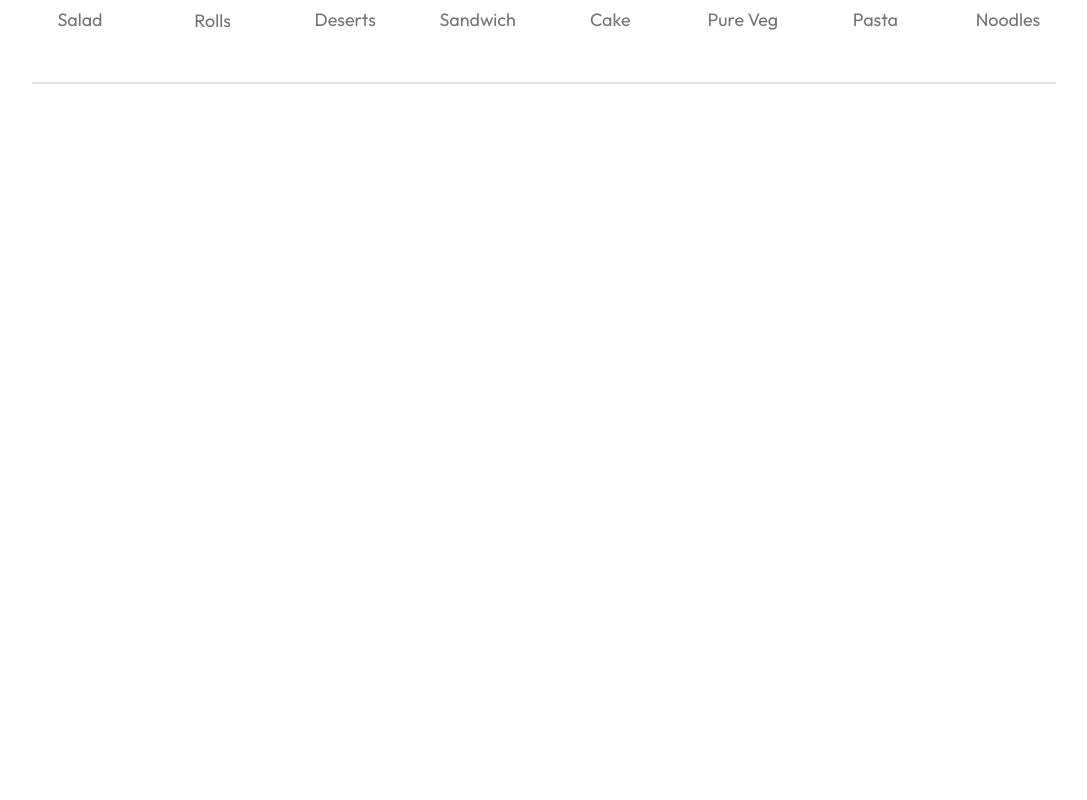
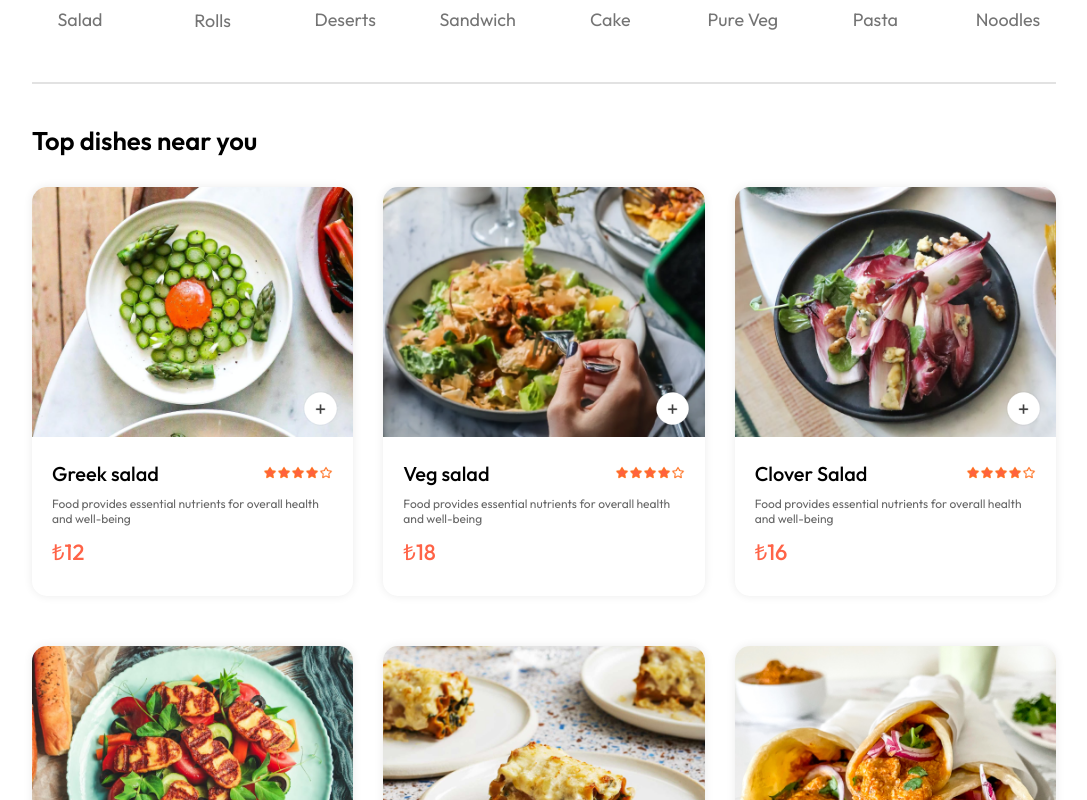
Before and after one commit to ThatDay1/Tomato-food-delivery-app, a React (Vite) app: page / in a window 1280 px wide. Shown: the part 820-1620 px from the top of the page, without its empty margins (96-1183 px from the left). Before the commit the page ends 914 px from the top, so only its background shows below. Built offline with nearby package versions, Linux system fonts and the light colour scheme.

Commit message:
food list component

```diff
--- /dev/null
+++ b/src/components/FoodDisplay/FoodDisplay.css
@@ -0,0 +1,16 @@
+.food-display {
+  margin-top: 30px;
+}
+
+.food-display h2 {
+  font-size: max(2vw, 24px);
+  font-weight: 600;
+}
+
+.food-display-list {
+  display: grid;
+  grid-template-columns: repeat(auto-fill, minmax(240px, 1fr));
+  margin-top: 30px;
+  gap: 30px;
+  row-gap: 50px;
+}
--- /dev/null
+++ b/src/components/FoodDisplay/FoodDisplay.jsx
@@ -0,0 +1,32 @@
+import React, { useContext } from 'react'
+import './FoodDisplay.css'
+import { StoreContext } from '../../context/StoreContext'
+import FoodItem from '../FoodItem/FoodItem'
+
+const FoodDisplay = ({ category }) => {
+  const { food_list } = useContext(StoreContext)
+
+  return (
+    <div className="food-display" id="food-display">
+      <h2>Top dishes near you</h2>
+      <div className="food-display-list">
+        {food_list.map((item, index) => {
+          if (category === 'All' || category === item.category) {
+            return (
+              <FoodItem
+                key={index}
+                id={item._id}
+                name={item.name}
+                description={item.description}
+                price={item.price}
+                image={item.image}
+              />
+            )
+          }
+        })}
+      </div>
+    </div>
+  )
+}
+
+export default FoodDisplay
--- /dev/null
+++ b/src/components/FoodItem/FoodItem.css
@@ -0,0 +1,74 @@
+.food-item {
+  width: 100%;
+  margin: auto;
+  border-radius: 15px;
+  box-shadow: 0px 0px 10px #00000015;
+  transition: 0.3s;
+  animation: fadeIn 1s;
+}
+
+.food-item-image {
+  width: 100%;
+  border-radius: 15px 15px 0px 0px;
+}
+
+.food-item-info {
+  padding: 20px;
+}
+
+.food-item-name-rating {
+  display: flex;
+  justify-content: space-between;
+  align-items: center;
+  margin-bottom: 10px;
+}
+
+.food-item-name-rating p {
+  font-size: 20px;
+  font-weight: 500;
+}
+
+.food-item-name-rating img {
+  width: 70px;
+}
+
+.food-item-desc {
+  color: #676767;
+  font-size: 12px;
+}
+
+.food-item-price {
+  color: tomato;
+  font-size: 22px;
+  font-weight: 500;
+  margin: 10px 0px;
+}
+
+.food-item-img-container {
+  position: relative;
+}
+
+.food-item-img-container .add {
+  width: 35px;
+  position: absolute;
+  bottom: 15px;
+  right: 15px;
+  cursor: pointer;
+  border-radius: 50%;
+}
+
+.food-item-counter {
+  position: absolute;
+  bottom: 15px;
+  right: 15px;
+  display: flex;
+  align-items: center;
+  gap: 10px;
+  padding: 6px;
+  border-radius: 50px;
+  background-color: white;
+}
+
+.food-item-counter img {
+  width: 30px;
+}
--- /dev/null
+++ b/src/components/FoodItem/FoodItem.jsx
@@ -0,0 +1,48 @@
+import React, { useContext } from 'react'
+import './FoodItem.css'
+import { assets } from '../../assets/assets'
+import { StoreContext } from '../../context/StoreContext'
+
+const FoodItem = ({ id, name, price, description, image }) => {
+  const { cartItems, addToCart, removeFromCart } = useContext(StoreContext)
+
+  return (
+    <div className="food-item">
+      <div className="food-item-img-container">
+        <img src={image} className="food-item-image" alt="image" />
+        {!cartItems[id] ? (
+          <img
+            className="add"
+            src={assets.add_icon_white}
+            alt="icon white"
+            onClick={() => addToCart(id)}
+          />
+        ) : (
+          <div className="food-item-counter">
+            <img
+              onClick={() => removeFromCart(id)}
+              src={assets.remove_icon_red}
+              alt="icon remove"
+            />
+            <p>{cartItems[id]}</p>
+            <img
+              onClick={() => addToCart(id)}
+              src={assets.add_icon_green}
+              alt="icon green"
+            />
+          </div>
+        )}
+      </div>
+      <div className="food-item-info">
+        <div className="food-item-name-rating">
+          <p>{name}</p>
+          <img src={assets.rating_starts} alt="rating stars" />
+        </div>
+        <p className="food-item-desc">{description}</p>
+        <p className="food-item-price">₺{price}</p>
+      </div>
+    </div>
+  )
+}
+
+export default FoodItem
--- /dev/null
+++ b/src/context/StoreContext.jsx
@@ -0,0 +1,40 @@
+import { createContext, useEffect, useState } from 'react'
+import { food_list } from '../assets/assets'
+
+export const StoreContext = createContext(null)
+
+const StoreContextProvider = (props) => {
+  const [cartItems, setCartItems] = useState({})
+
+  const addToCart = (itemId) => {
+    if (!cartItems[itemId]) {
+      setCartItems((prev) => ({ ...prev, [itemId]: 1 }))
+    } else {
+      setCartItems((prev) => ({ ...prev, [itemId]: prev[itemId] + 1 }))
+    }
+  }
+
+  const removeFromCart = (itemId) => {
+    setCartItems((prev) => ({ ...prev, [itemId]: prev[itemId] - 1 }))
+  }
+
+  useEffect(() => {
+    console.log(cartItems)
+  }, [cartItems])
+
+  const contextValue = {
+    food_list,
+    cartItems,
+    setCartItems,
+    addToCart,
+    removeFromCart,
+  }
+
+  return (
+    <StoreContext.Provider value={contextValue}>
+      {props.children}
+    </StoreContext.Provider>
+  )
+}
+
+export default StoreContextProvider
--- a/src/main.jsx
+++ b/src/main.jsx
@@ -3,9 +3,12 @@
 import App from './App.jsx'
 import './index.css'
 import { BrowserRouter } from 'react-router-dom'
+import StoreContextProvider from './context/StoreContext.jsx'
 
 ReactDOM.createRoot(document.getElementById('root')).render(
   <BrowserRouter>
-    <App />
+    <StoreContextProvider>
+      <App />
+    </StoreContextProvider>
   </BrowserRouter>
 )
--- a/src/pages/Home/Home.jsx
+++ b/src/pages/Home/Home.jsx
@@ -2,6 +2,7 @@
 import './Home.css'
 import Header from '../../components/Header/Header'
 import ExploreMenu from '../../components/ExploreMenu/ExploreMenu'
+import FoodDisplay from '../../components/FoodDisplay/FoodDisplay'
 
 const Home = () => {
   const [category, setCategory] = useState('All')
@@ -10,6 +11,7 @@
     <div>
       <Header />
       <ExploreMenu category={category} setCategory={setCategory} />
+      <FoodDisplay category={category} />
     </div>
   )
 }
```
